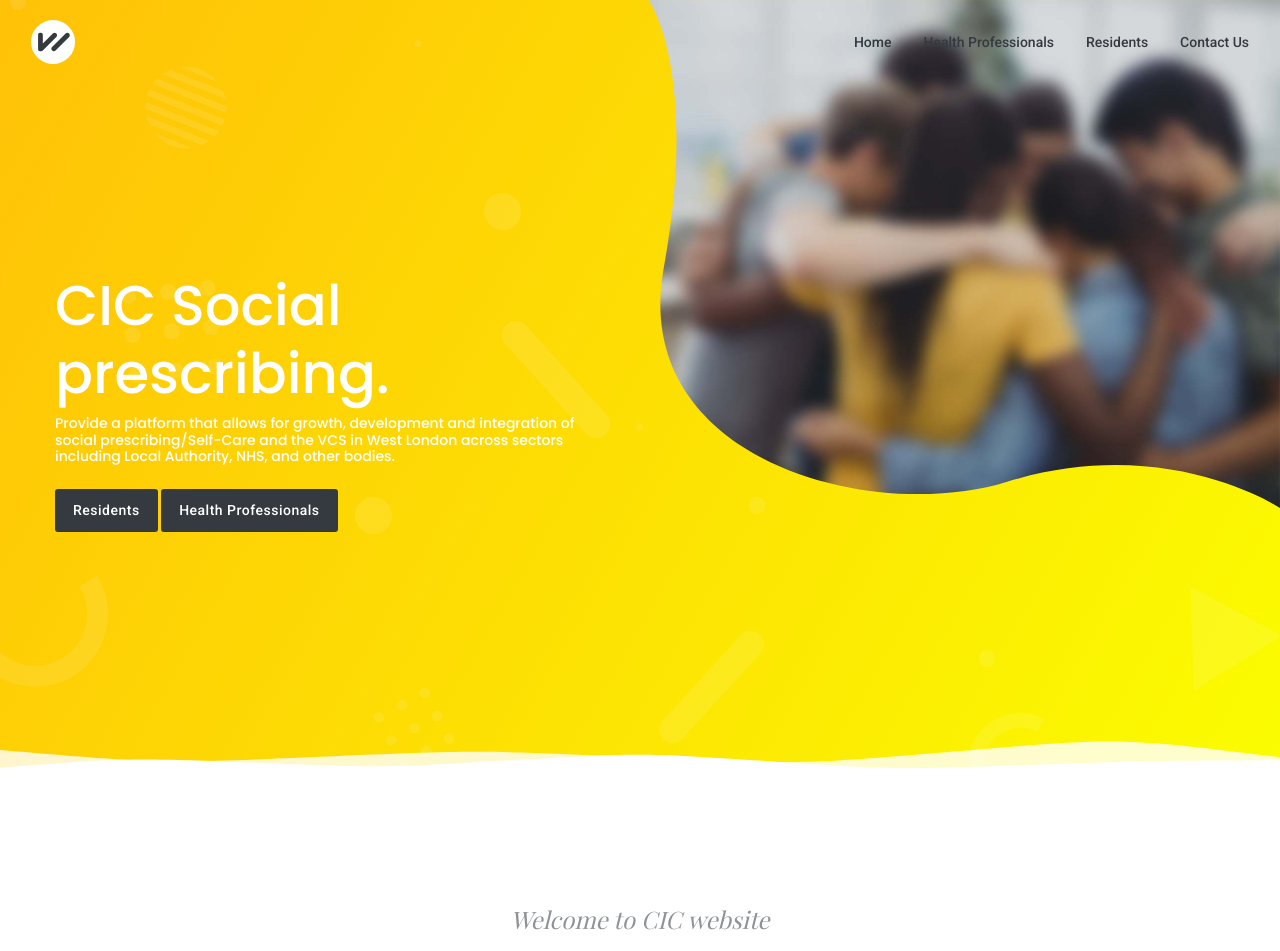
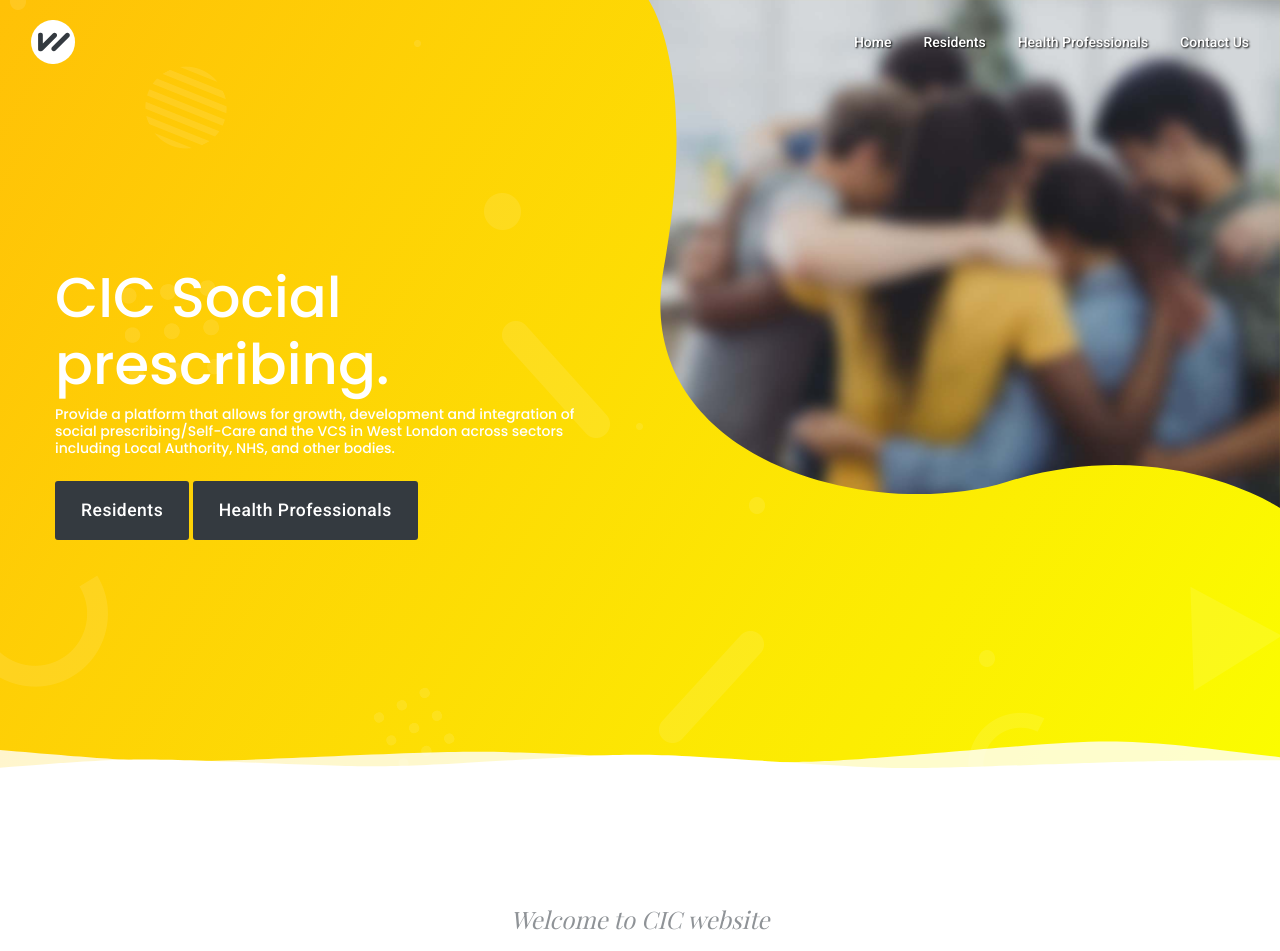
Before and after one commit to AgileVentures/cic-website, a Jekyll site: the page built from index.md, in a window 1280 px wide. Shown: the top 951 px of the page. Built offline with Jekyll 4.4.1, drawn with Linux system fonts in a browser that asks for light colours; some web fonts are replaced.

Commit message:
Fix links
- Change color of navlinks to white with shadow to make them more visible
- Fix the navlinks to navigate to linked pages

```diff
--- a/_includes/navlinks.html
+++ b/_includes/navlinks.html
@@ -1,16 +1,18 @@
 <!-- Menu item 1 Demos-->
 <li class="nav-item active">
-    <a class="nav-link  active" href="/" id="demosMenu" data-toggle="dropdown" aria-haspopup="true" aria-expanded="false">Home</a>
-</li>
-<!-- Menu item 2 Blog-->
-<li class="nav-item ">
-    <a class="nav-link " href="/health-professionals" id="blogMenu" data-toggle="dropdown" aria-haspopup="true" aria-expanded="false">Health professionals</a>
+    <a class="nav-link  active" href="/" id="demosMenu" >Home</a>
 </li>
 <!-- Menu item 3 Pages-->
 <li class="nav-item ">
-    <a class="nav-link " href="/residents" id="pagesMenu" data-toggle="dropdown" aria-haspopup="true" aria-expanded="false">Residents</a>
+    <a class="nav-link " href="/residents" id="pagesMenu">Residents</a>
 </li>
+
+<!-- Menu item 2 Blog-->
+<li class="nav-item ">
+    <a class="nav-link " href="/health-professionals" id="blogMenu">Health professionals</a>
+</li>
+
 <!-- Menu item 5 Docs-->
 <li class="nav-item ">
-    <a class="nav-link" href="#" id="docMenu" data-toggle="dropdown" aria-haspopup="true" aria-expanded="false">Contact Us</a>
+    <a class="nav-link" href="#" id="docMenu">Contact Us</a>
 </li>
--- a/_layouts/default.html
+++ b/_layouts/default.html
@@ -73,8 +73,8 @@
 					<h2 class="display-6 display-xl-4 font-weight-normal">CIC Social prescribing.</h2>
 					<p class="h6 mb-4 font-weight-normal d-none d-sm-block">Provide a platform that allows for growth, development and integration of social prescribing/Self-Care
 						and the VCS in West London across sectors including Local Authority, NHS, and other bodies.</p>
-					<a class="btn btn-dark mb-7" href="/residents">Residents</a>
-					<a class="btn btn-dark mb-7" href="/health-professionals">Health Professionals</a>
+					<a class="btn btn-dark btn-lg mb-7" href="/residents">Residents</a>
+					<a class="btn btn-dark btn-lg mb-7" href="/health-professionals">Health Professionals</a>
 				</div>
 				<!-- banner image -->
 				<div class="col-md-6 d-none d-md-block p-0 position-absolute top-0 right-0 align-top align-text-top">
```
Also changed, not shown: assets/css/style.css.
